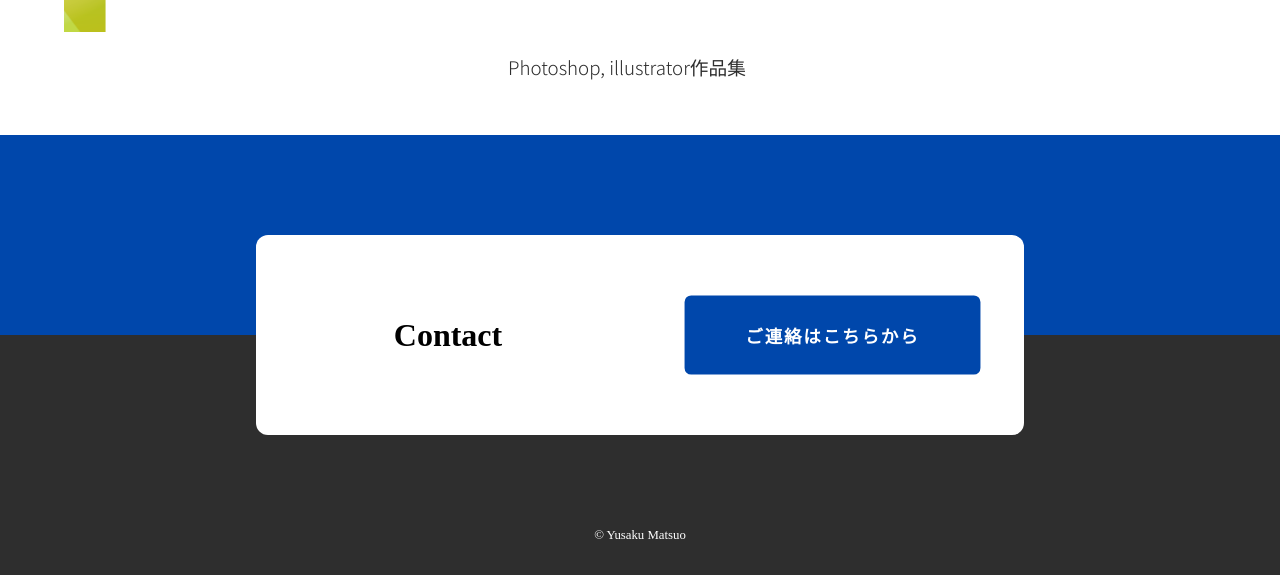
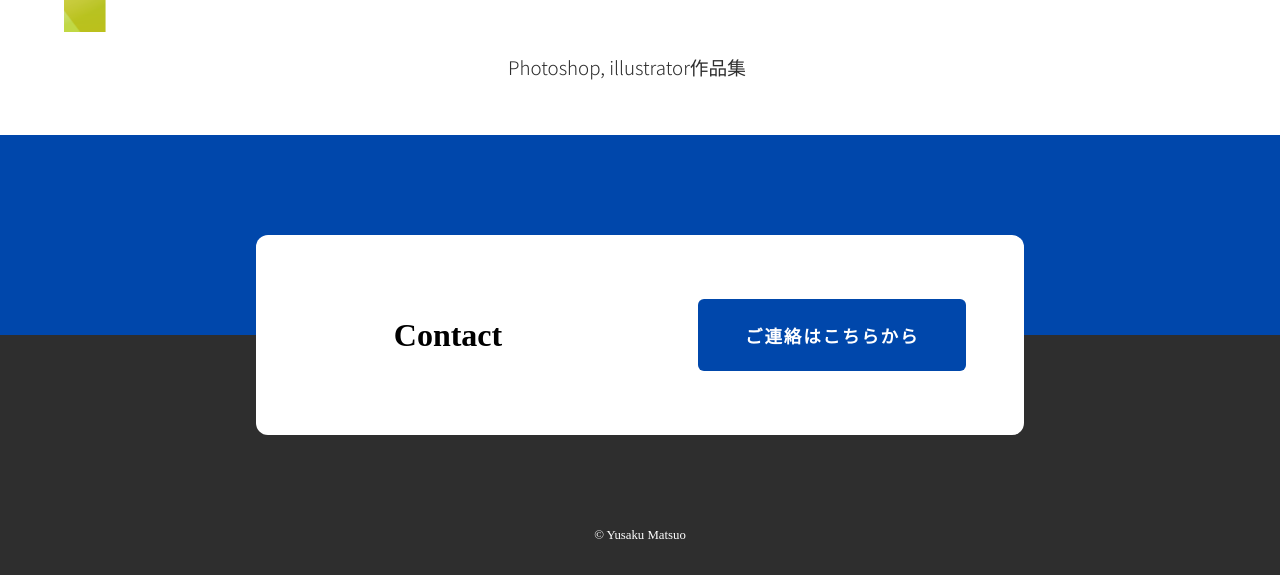
Before and after one commit to U39M/U39M.github.io, a plain HTML site: page index.html in a window 1280 px wide. In both pictures the pointer is over the link 831 px from the left and 3515 px from the top of the page. Shown: the part 3180-3755 px from the top of the page. Drawn offline with nearby package versions, Linux system fonts and the light colour scheme; some packages are replaced by stand-ins of ours; a web font is replaced by a local one.

Commit message:
⚡️ ホバーアクションを変更 (#5)

```diff
--- a/css/style.css
+++ b/css/style.css
@@ -437,17 +437,13 @@ header h1 a img{
     align-items: center;
     border-radius: 6px;
     padding: 24px;
-    transition: .4s;
-}
-.footer-contact-right-item:hover{
-    transform: scale(1.1);
-    letter-spacing: 0.1em;
 }
 .footer-contact-right-link{
     color: #fff;
     font-size: 1rem;
     font-weight: bold;
     text-decoration: none;
+    transition: .4s;
 }
 @media (max-width: 915px){
     .br{
@@ -464,6 +460,10 @@ header h1 a img{
         width: 100%;
         text-align: center;
     }
+}
+.footer-contact-right-link:hover{
+    transform:  scale(1.1);
+    letter-spacing: 0.1em;
 }
 #footer-bottom{
     position: relative;
```
